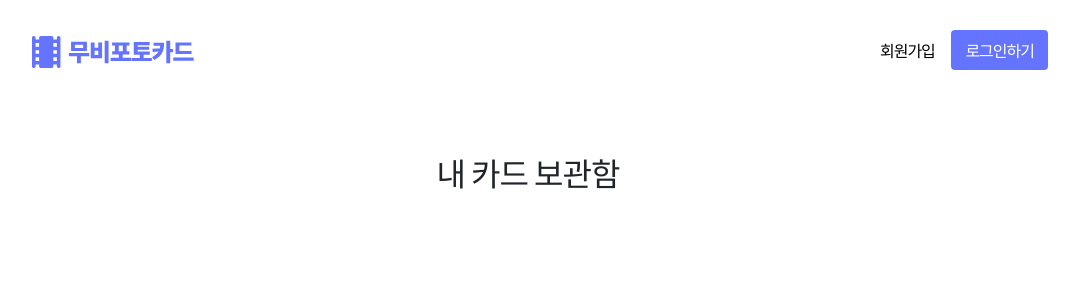
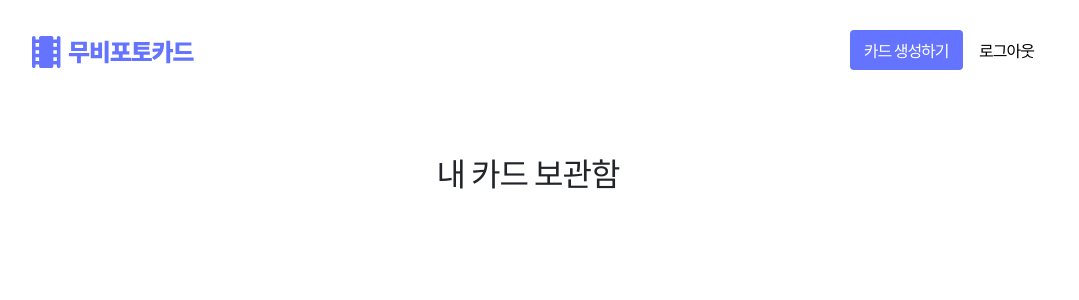
Before and after one commit to SoJaeBeom/MoviePhotoCard, a Flask app: page /mycard in a window 1280 px wide. Shown: the top 300 px of the page, without its empty margins (112-1191 px from the left). Run offline with Flask 2, Linux system fonts and the light colour scheme.

Commit message:
header 수정

```diff
--- a/templates/mycard.html
+++ b/templates/mycard.html
@@ -19,8 +19,8 @@
         <header>
             <a href="#"><img src="/static/logo.svg" alt=""/></a>
             <div class="header_button">
-                <a href="/sign-up"><button onclick="" class="clear_button">회원가입</button></a>
-                <a href="#"><button onclick="" class="default_button">로그인하기</button></a>
+                <a href="/add-card"><button onclick="" class="default_button">카드 생성하기</button></a>
+                <a href="#"><button onclick="" class="clear_button">로그아웃</button></a>
             </div>
         </header>
          <div id="main">
```
